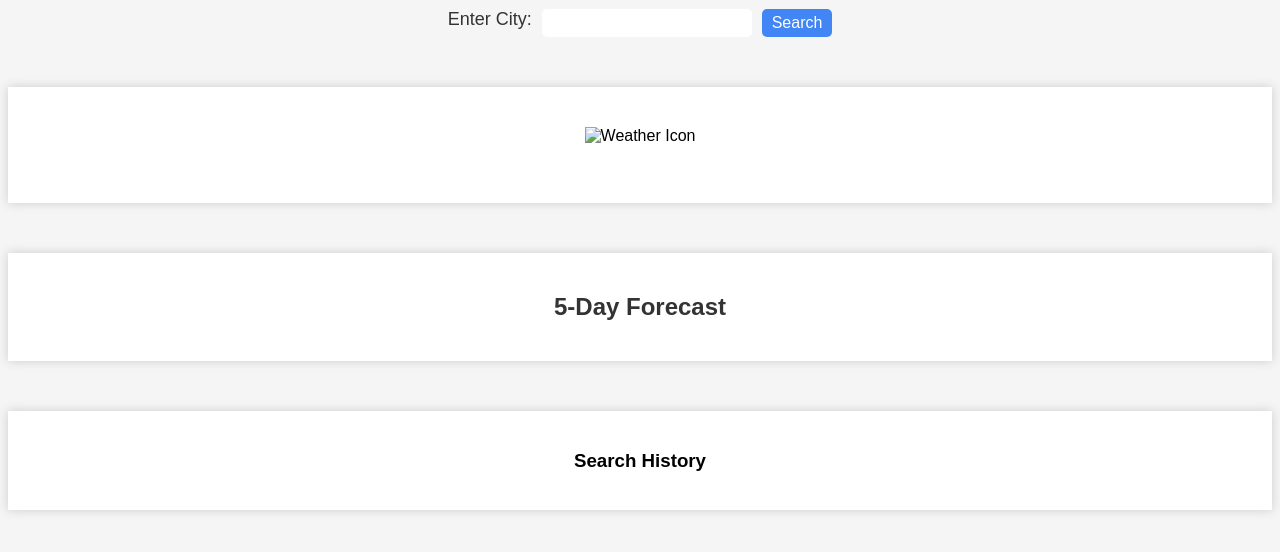
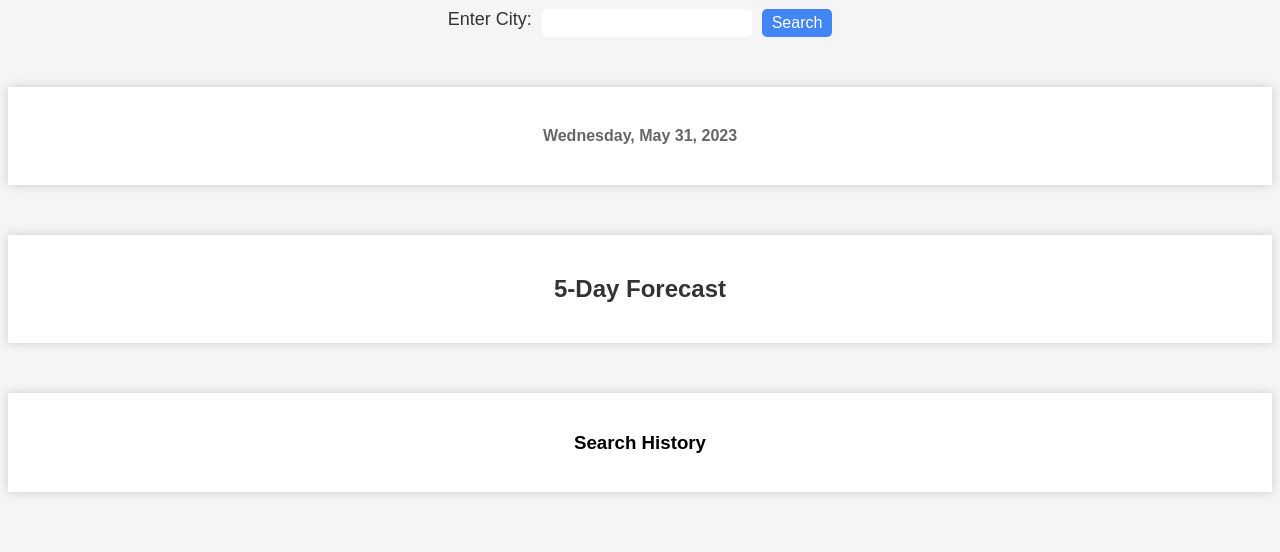
Before and after one commit to AnthonyVaquer/Weather-Dashboard, a plain HTML site: page develop/index.html in a window 1280 px wide. Shown: the part 88-640 px from the top of the page. Drawn offline with nearby package versions, Linux system fonts and the light colour scheme.

Commit message:
added day.js for date

```diff
--- a/develop/index.html
+++ b/develop/index.html
@@ -17,7 +17,7 @@
     <div id="current-weather">
       <h2 id="city-name"></h2>
       <h3 id="current-date"></h3>
-      <img id="weather-icon" src="" alt="Weather Icon">
+      <!-- <img id="weather-icon" src="" alt="Weather Icon"> -->
       <p id="temperature"></p>
       <p id="humidity"></p>
       <p id="wind-speed"></p>
@@ -34,6 +34,11 @@
     </div>
 
     <script src="https://code.jquery.com/jquery-3.6.0.min.js"></script>
+    <script
+      src="https://cdn.jsdelivr.net/npm/dayjs@1.11.3/dayjs.min.js"
+      integrity="sha256-iu/zLUB+QgISXBLCW/mcDi/rnf4m4uEDO0wauy76x7U="
+      crossorigin="anonymous"
+    ></script>
     <script src="script.js"></script>
   </body>
 </html>
--- a/develop/script.js
+++ b/develop/script.js
@@ -16,13 +16,13 @@ const humidityEl = document.querySelector('#humidity');
 const windSpeedEl = document.querySelector('#wind-speed');
 
 
-// //function to get current date
-// function getCurrentDate() {
-//   const currentDate = dayjs().format("dddd, MMMM D, YYYY");
-//   return currentDate;
-// }
-// // display current date
-// currentDateEl.textContent = getCurrentDate();
+//function to get current date
+function getCurrentDate() {
+  const currentDate = dayjs().format("dddd, MMMM D, YYYY");
+  return currentDate;
+}
+// display current date
+currentDateEl.textContent = getCurrentDate();
 
 
 formEl.addEventListener('submit', handleFormSubmit);
```
